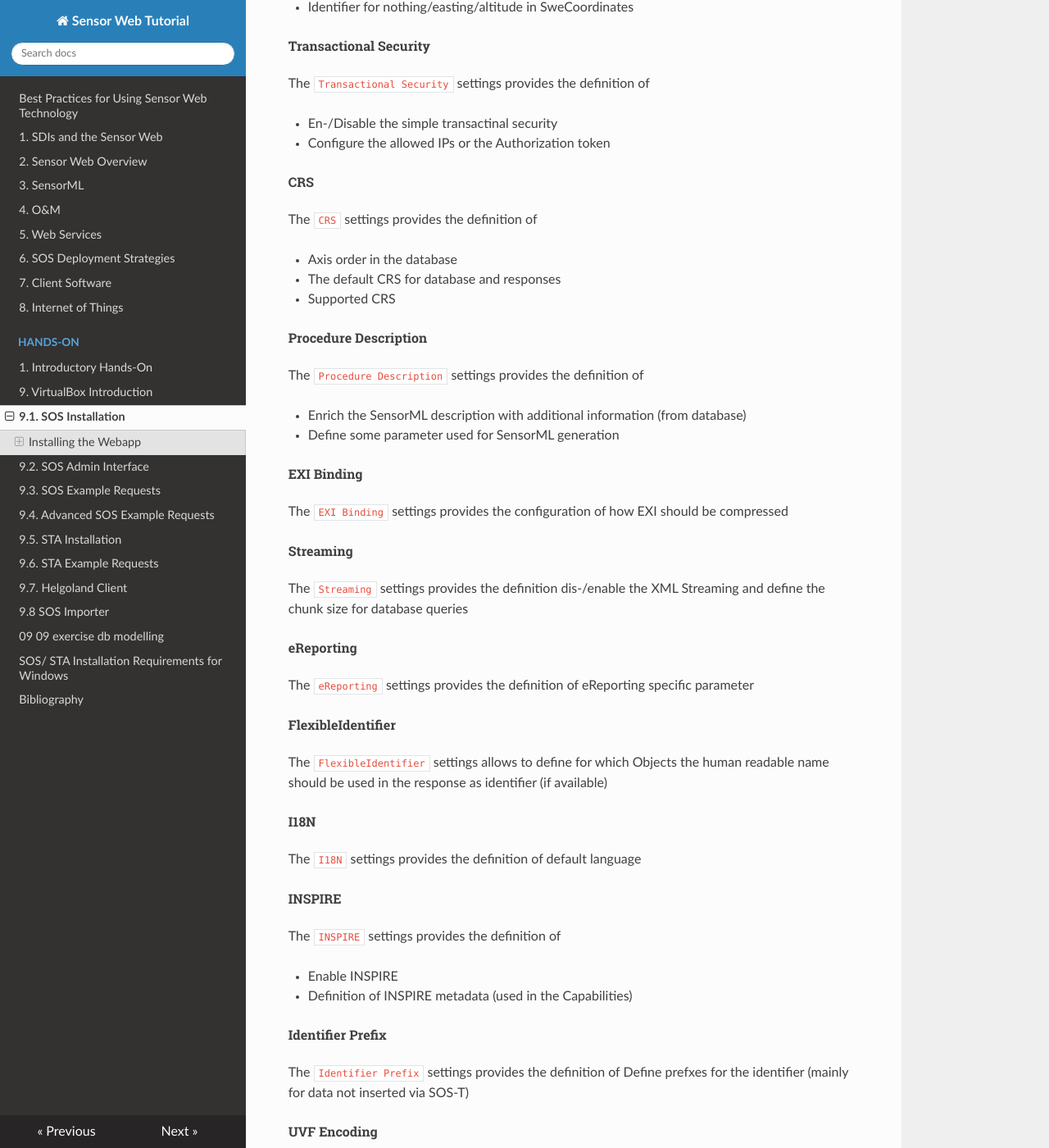
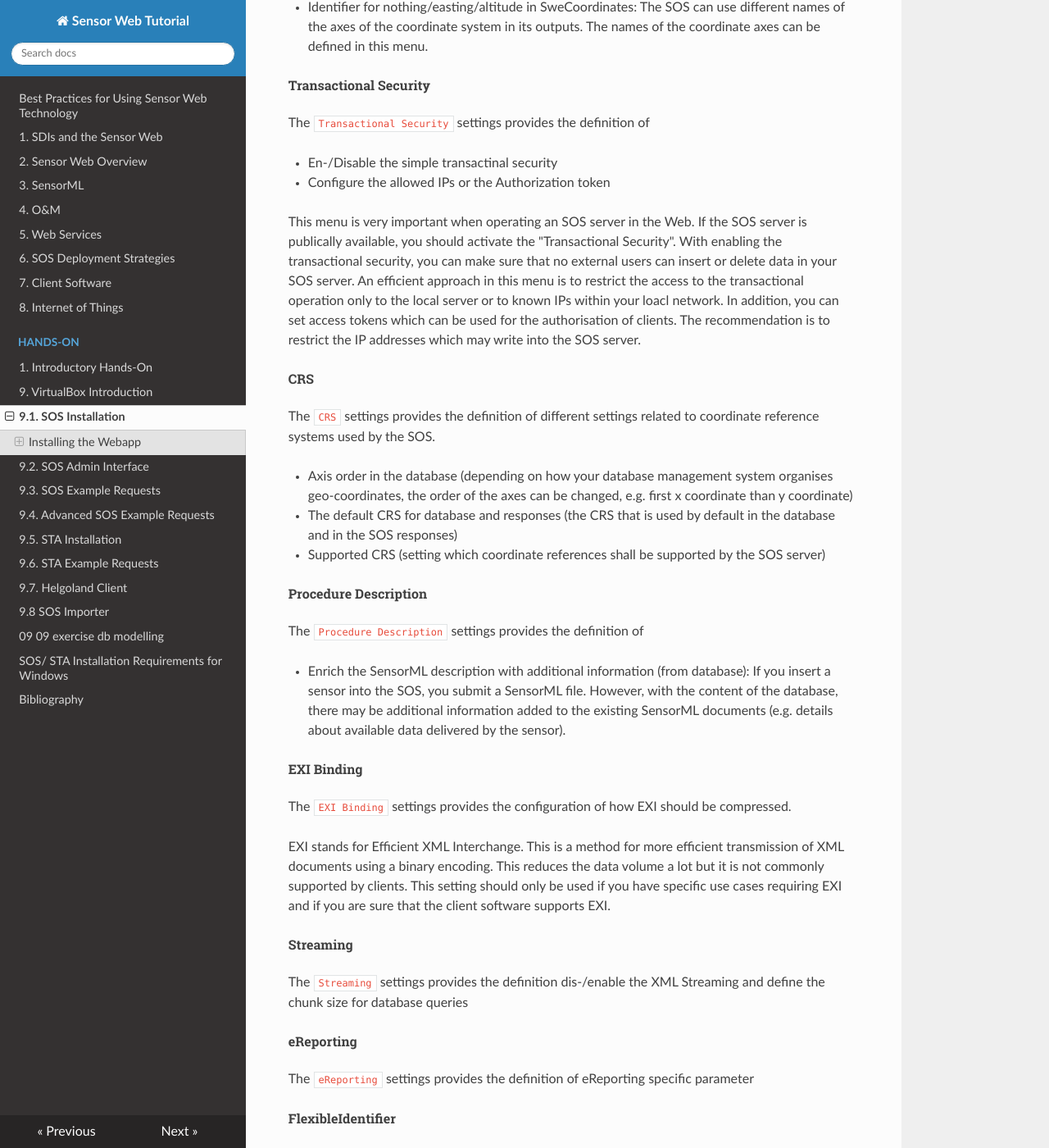
Before and after one commit to 52North/sensor-web-tutorial, an MkDocs documentation site: the page built from docs/hands-on/09_01_sos_installation_war_file.md, in a window 1280 px wide and 1400 px high, scrolled down 10431 px. Shown: the whole window at 82% size. Built offline with MkDocs 1.6.1, drawn with Linux system fonts in a browser that asks for light colours; nearby versions of some CDN libraries.

Commit message:
Update 09_01_sos_installation_war_file.md

```diff
--- a/docs/hands-on/09_01_sos_installation_war_file.md
+++ b/docs/hands-on/09_01_sos_installation_war_file.md
@@ -207,7 +207,7 @@ The `Miscellaneous` settings provides the definition of
 - Prefixes
 - HTTP Status
 - GetDataAvailability v2.0
-- Identifier for nothing/easting/altitude in SweCoordinates
+- Identifier for nothing/easting/altitude in SweCoordinates: The SOS can use different names of the axes of the coordinate system in its outputs. The names of the coordinate axes can be defined in this menu.
 
 ###### Transactional Security
 
@@ -216,24 +216,27 @@ The `Transactional Security` settings provides the definition of
 - En-/Disable the simple transactinal security
 - Configure the allowed IPs or the Authorization token
 
+This menu is very important when operating an SOS server in the Web. If the SOS server is publically available, you should activate the "Transactional Security". With enabling the transactional security, you can make sure that no external users can insert or delete data in your SOS server. An efficient approach in this menu is to restrict the access to the transactional operation only to the local server or to known IPs within your loacl network. In addition, you can set access tokens which can be used for the authorisation of clients. The recommendation is to restrict the IP addresses which may write into the SOS server.
+
 ###### CRS
 
-The `CRS` settings provides the definition of
+The `CRS` settings provides the definition of different settings related to coordinate reference systems used by the SOS.
 
-- Axis order in the database
-- The default CRS for database and responses
-- Supported CRS
+- Axis order in the database (depending on how your database management system organises geo-coordinates, the order of the axes can be changed, e.g. first x coordinate than y coordinate)
+- The default CRS for database and responses (the CRS that is used by default in the database and in the SOS responses)
+- Supported CRS (setting which coordinate references shall be supported by the SOS server)
 
 ###### Procedure Description
 
 The `Procedure Description` settings provides the definition of
 
-- Enrich the SensorML description with additional information (from database)
-- Define some parameter used for SensorML generation
+- Enrich the SensorML description with additional information (from database): If you insert a sensor into the SOS, you submit a SensorML file. However, with the content of the database, there may be additional information added to the existing SensorML documents (e.g. details about available data delivered by the sensor).
 
 ###### EXI Binding
 
-The `EXI Binding` settings provides the configuration of how EXI should be compressed
+The `EXI Binding` settings provides the configuration of how EXI should be compressed.
+
+EXI stands for Efficient XML Interchange. This is a method for more efficient transmission of XML documents using a binary encoding. This reduces the data volume a lot but it is not commonly supported by clients. This setting should only be used if you have specific use cases requiring EXI and if you are sure that the client software supports EXI.
 
 ###### Streaming
 
```
